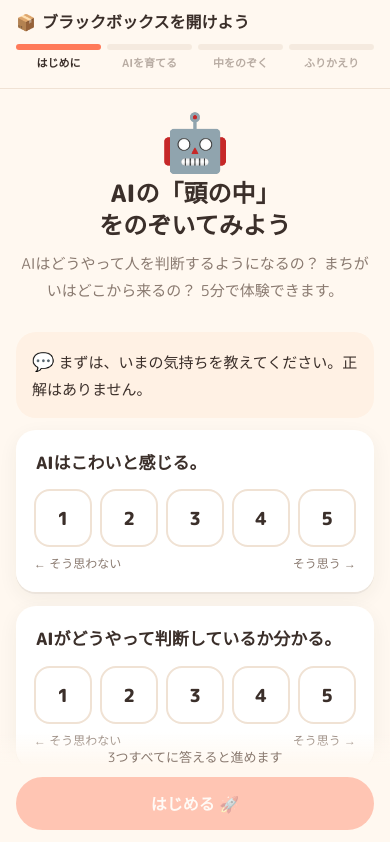
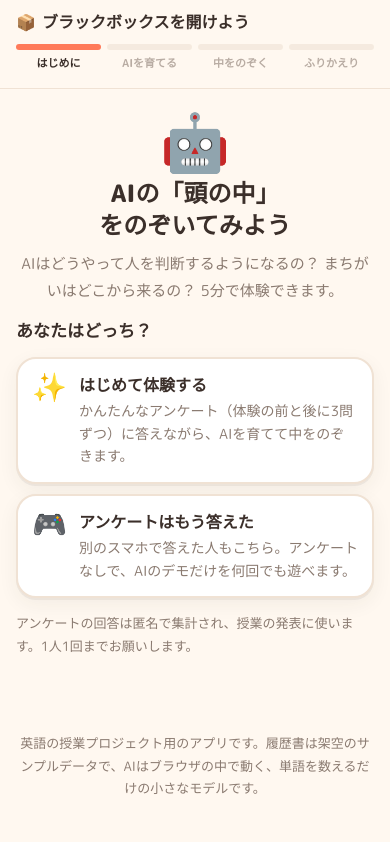
Before and after one commit to Yuuuki16/P4_Demo, a React (Vite) app in the folder web/: page / in a window 390 px wide. Shown: the top 842 px of the page. Built offline with nearby package versions, Linux system fonts and the light colour scheme; no server answers.

Commit message:
Split the first screen into first-time and already-answered entries
First-time visitors take the surveys as before; people who already
answered (e.g. on another phone) can skip straight to the demo without
submitting anything.

Co-Authored-By: Claude Opus 5.5 <noreply@anthropic.com>

```diff
--- a/web/src/App.tsx
+++ b/web/src/App.tsx
@@ -60,6 +60,8 @@ function Experience() {
   // アンケートは1ブラウザ1回。回答済みなら、アンケートを出さずにAIのデモだけ遊べる
   const [answeredBefore] = useState(hasAnswered)
   const [replaying, setReplaying] = useState(false)
+  // 最初の画面で「はじめて」を選んだか（選ぶまではアンケートを出さず、入口を2つ見せる）
+  const [firstTime, setFirstTime] = useState(false)
   const surveyDone = answeredBefore || replaying
 
   const reachable = [true, surveyDone || isComplete(pre), model !== null, model !== null]
@@ -169,7 +171,7 @@ function Experience() {
         </section>
       )}
 
-      {step === 0 && !surveyDone && (
+      {step === 0 && !surveyDone && !firstTime && (
         <section>
           <div className="hero">
             <div className="icon" aria-hidden="true">🤖</div>
@@ -178,10 +180,37 @@ function Experience() {
               AIはどうやって人を判断するようになるの？ まちがいはどこから来るの？ 5分で体験できます。
             </p>
           </div>
+          <h3>あなたはどっち？</h3>
+          <div className="sets">
+            <button type="button" className="set" onClick={() => setFirstTime(true)}>
+              <span className="icon" aria-hidden="true">✨</span>
+              <span>
+                <b>はじめて体験する</b>
+                <span className="mute">かんたんなアンケート（体験の前と後に3問ずつ）に答えながら、AIを育てて中をのぞきます。</span>
+              </span>
+            </button>
+            <button type="button" className="set" onClick={replay}>
+              <span className="icon" aria-hidden="true">🎮</span>
+              <span>
+                <b>アンケートはもう答えた</b>
+                <span className="mute">別のスマホで答えた人もこちら。アンケートなしで、AIのデモだけを何回でも遊べます。</span>
+              </span>
+            </button>
+          </div>
+          <p className="small">アンケートの回答は匿名で集計され、授業の発表に使います。1人1回までお願いします。</p>
+        </section>
+      )}
+
+      {step === 0 && !surveyDone && firstTime && (
+        <section>
+          <div className="hero">
+            <div className="icon" aria-hidden="true">✨</div>
+            <h2>まずは、いまの気持ちを教えてください</h2>
+          </div>
           <div className="bubble">
             <p>
               <span className="emoji" aria-hidden="true">💬</span>
-              まずは、いまの気持ちを教えてください。正解はありません。
+              正解はありません。直感で選んでください。
             </p>
           </div>
           <Survey answers={pre} onChange={(id, v) => setPre((a) => ({ ...a, [id]: v }))} />
@@ -189,6 +218,9 @@ function Experience() {
             {!isComplete(pre) && <p className="hint">3つすべてに答えると進めます</p>}
             <button className="go block" type="button" disabled={!isComplete(pre)} onClick={() => go(1)}>
               はじめる 🚀
+            </button>
+            <button className="link-button" type="button" onClick={() => setFirstTime(false)}>
+              ← 最初の画面に戻る
             </button>
           </div>
         </section>
```
